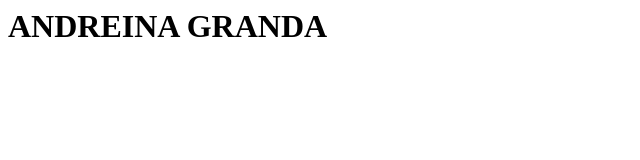
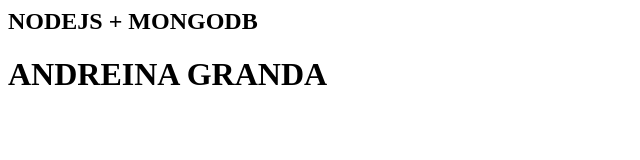
Before and after one commit to giangv/SEMINARIO_V, a website: page public/index.html in a window 1280 px wide. Shown: the whole page, without its empty margins (0-640 px from the left). Drawn offline with Linux system fonts and the light colour scheme.

Commit message:
PROYECTO GRANDA

```diff
--- a/public/index.html
+++ b/public/index.html
@@ -3,6 +3,8 @@
         <title>Seminario Profesional</title>
     </head>
     <body>
+        <h2>NODEJS + MONGODB</h2>
+
         <h1>ANDREINA GRANDA</h1>
     </body>
 </html>
```
